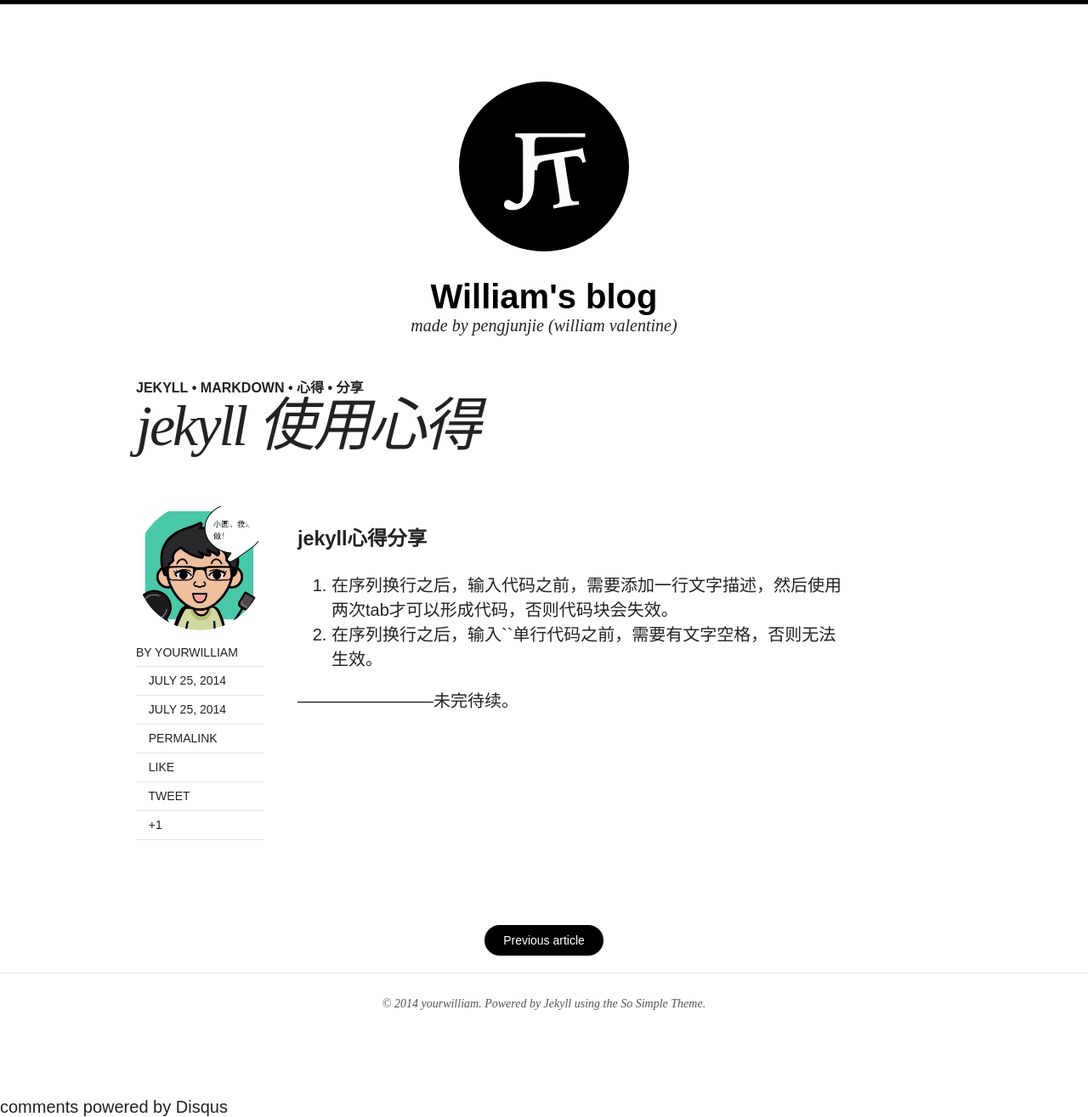
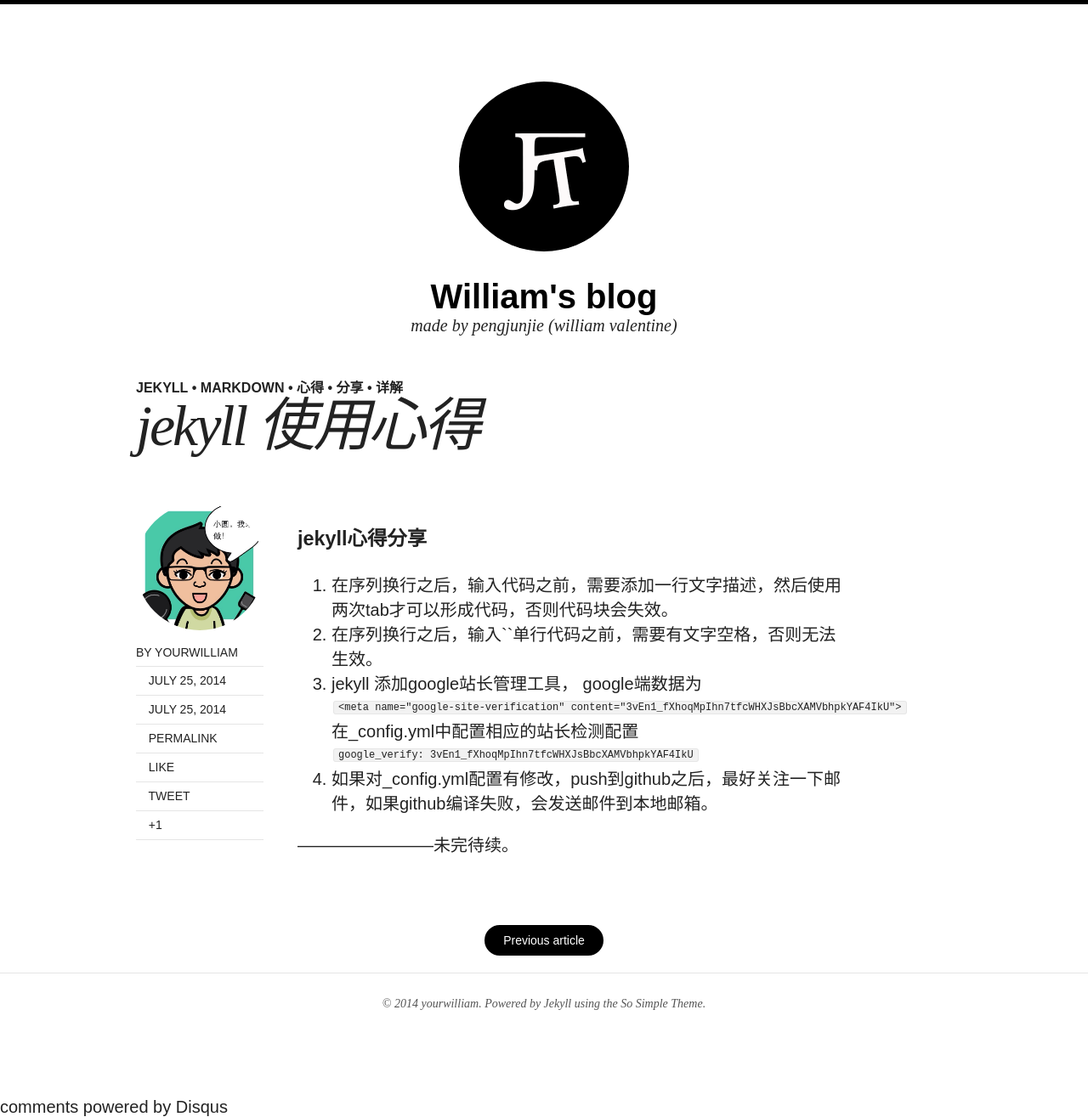
Before and after one commit to yourwilliam/william-blog, a Jekyll site: the page built from _posts/2014-07-25-jekyll-work-experience.md, in a window 1280 px wide. Shown: the whole page at 85% size. Built offline with Jekyll 4.4.1, drawn with Linux system fonts in a browser that asks for light colours; nearby versions of some CDN libraries; comment, search, counter and statistics services are not loaded.

Commit message:
modify the jekyll experience.

```diff
--- a/_posts/2014-07-25-jekyll-work-experience.md
+++ b/_posts/2014-07-25-jekyll-work-experience.md
@@ -4,7 +4,7 @@ title: jekyll 使用心得
 description: "使用jekyll时候的一些心得分享"
 modified: 2014-07-25
 category: articles
-tags: [jekyll,markdown,心得,分享]
+tags: [jekyll,markdown,心得,分享,详解]
 comments: true
 share: true
 ---
@@ -12,5 +12,11 @@ share: true
 ### jekyll心得分享
 1. 在序列换行之后，输入代码之前，需要添加一行文字描述，然后使用两次tab才可以形成代码，否则代码块会失效。
 2. 在序列换行之后，输入``单行代码之前，需要有文字空格，否则无法生效。
+3. jekyll 添加google站长管理工具，
+	google端数据为 `<meta name="google-site-verification" content="3vEn1_fXhoqMpIhn7tfcWHXJsBbcXAMVbhpkYAF4IkU">`
+	在_config.yml中配置相应的站长检测配置`google_verify:  3vEn1_fXhoqMpIhn7tfcWHXJsBbcXAMVbhpkYAF4IkU`
+4. 如果对_config.yml配置有修改，push到github之后，最好关注一下邮件，如果github编译失败，会发送邮件到本地邮箱。
+
+
 
 ————————未完待续。
```
Also changed, not shown: _posts/2014-07-11-jekyll-md-learning.md (+1 -1 lines).
